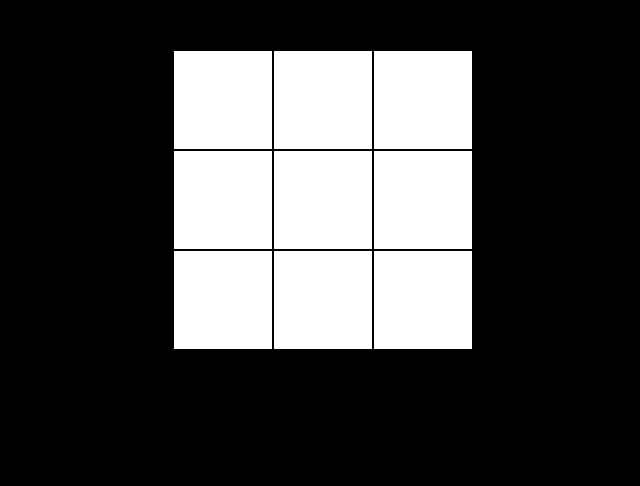
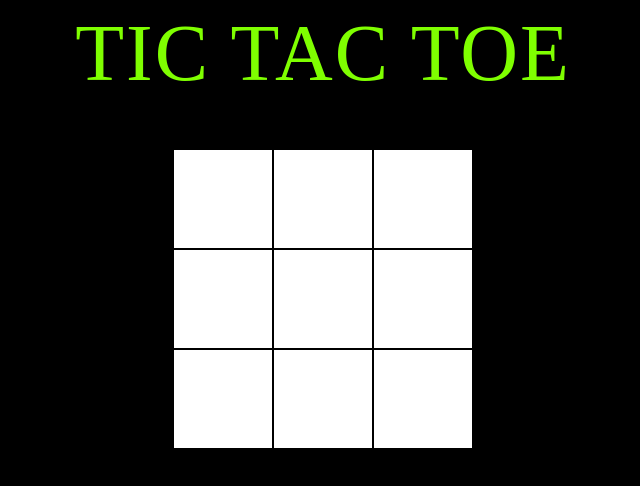
Before and after one commit to Marcin-Kwiatek/Tic-Tac-Toe, a plain HTML site: page index.html in a window 1280 px wide. Shown: the whole page, without its empty margins (317-957 px from the left). Drawn offline with Linux system fonts and the light colour scheme.

Commit message:
add logo

```diff
--- a/index.html
+++ b/index.html
@@ -2,13 +2,14 @@
 <html lang="pl">
 <head>
     <meta charset="UTF-8">
-    <title>Kółko i krzyżyk</title>
+    <title>Tic Tac Toe</title>
     <link rel="stylesheet" href="style.css">
 
 
 
 </head>
 <body>
+    <div id="logo">TIC TAC TOE</div>
     <div id="field">
 
         <div id="p0" class="XO"></div>
--- a/style.css
+++ b/style.css
@@ -31,3 +31,8 @@ body{
     font-size: 35px;
     margin-left: 10px;
 }
+#logo{
+    color: chartreuse;
+    text-align: center;
+    letter-spacing: 2px;
+}
```
